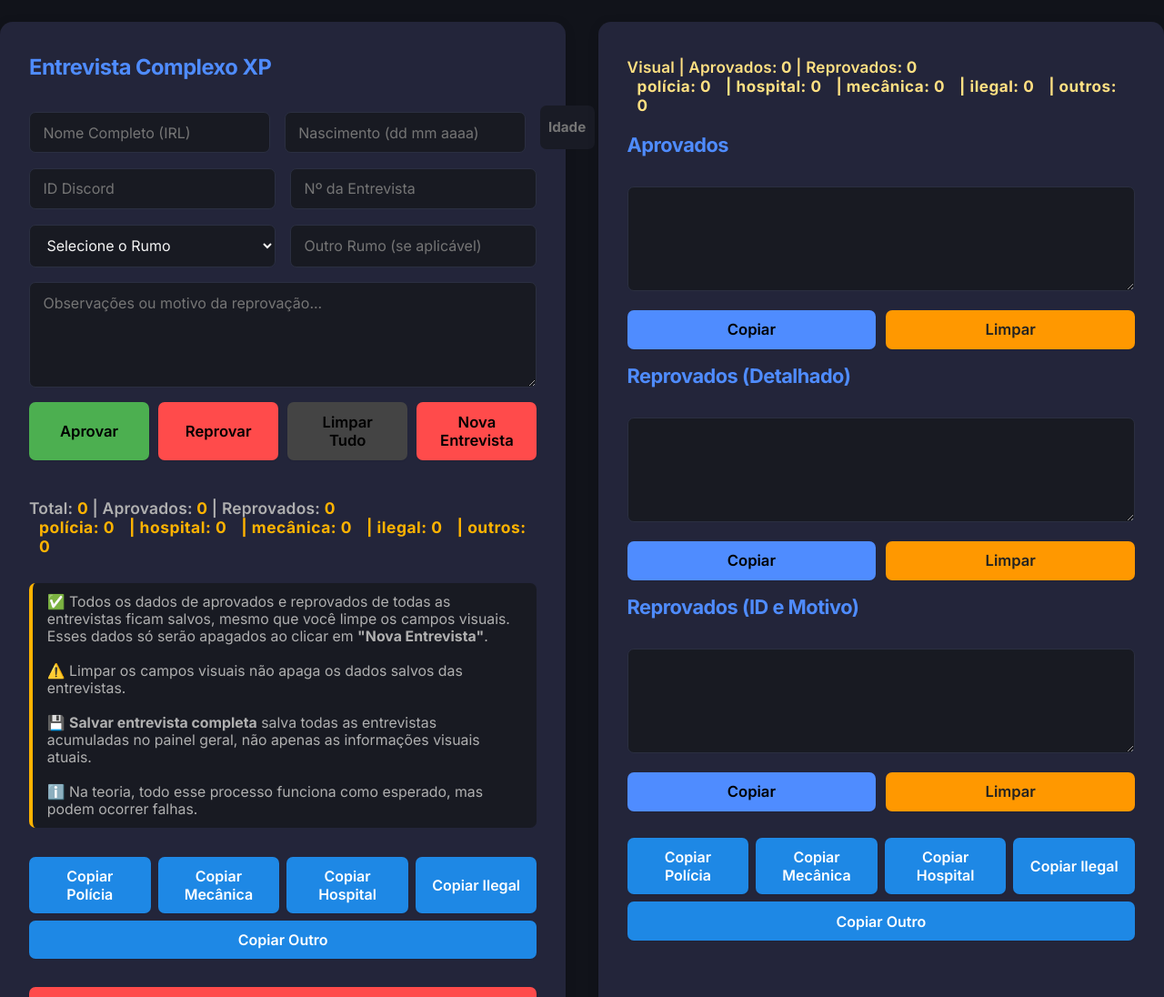
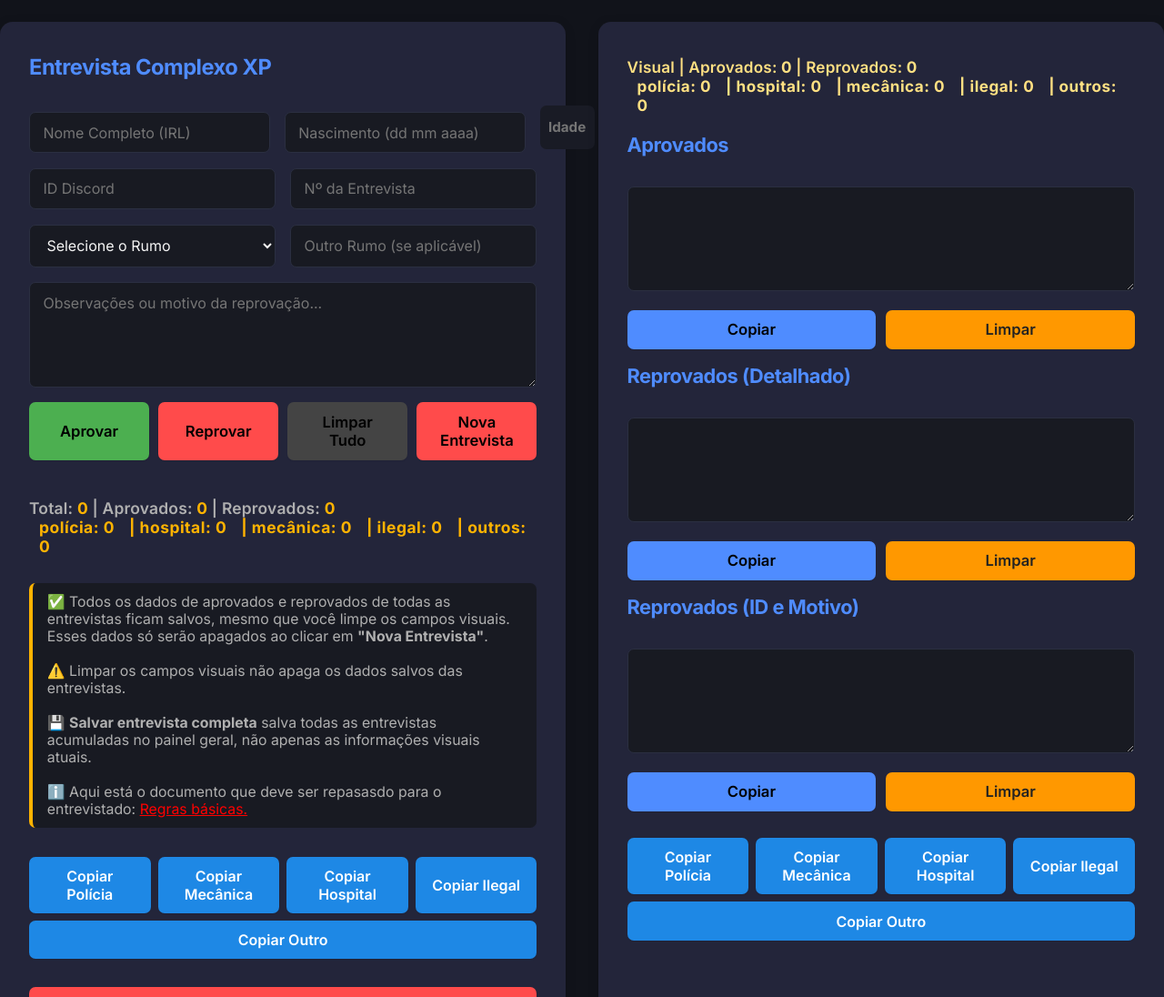
Before and after one commit to JackyMayers/relentcpx, a plain HTML site: page index.html in a window 1280 px wide. Shown: the top 1096 px of the page at 91% size. Drawn offline with Linux system fonts and the light colour scheme.

Commit message:
Update index.html

```diff
--- a/index.html
+++ b/index.html
@@ -334,7 +334,7 @@
           <span style="color:#4caf50;font-weight:bold;">✅</span> Todos os dados de aprovados e reprovados de todas as entrevistas ficam salvos, mesmo que você limpe os campos visuais. Esses dados só serão apagados ao clicar em <b>"Nova Entrevista"</b>.<br><br>
           <span style="color:#ffb300;font-weight:bold;">⚠️</span> Limpar os campos visuais não apaga os dados salvos das entrevistas.<br><br>
           <span style="color:#4f8cff;font-weight:bold;">💾</span> <b>Salvar entrevista completa</b> salva todas as entrevistas acumuladas no painel geral, não apenas as informações visuais atuais.<br><br>
-          <span style="color:#ffe082;font-weight:bold;">ℹ️</span> Na teoria, todo esse processo funciona como esperado, mas podem ocorrer falhas.
+          <span style="color:#ffe082;font-weight:bold;">ℹ️</span> Aqui está o documento que deve ser repasasdo para o entrevistado: <a href="https://docs.google.com/document/d/1FRO7mZaNyVMSYKPTDAvXHE1kXz14GlOz5VGh7FhR-Kg/edit?pli=1&tab=t.0" style="color: red;">Regras básicas.</a>
         </p>
       </div>
       <div class="botoes-rumo">
```
